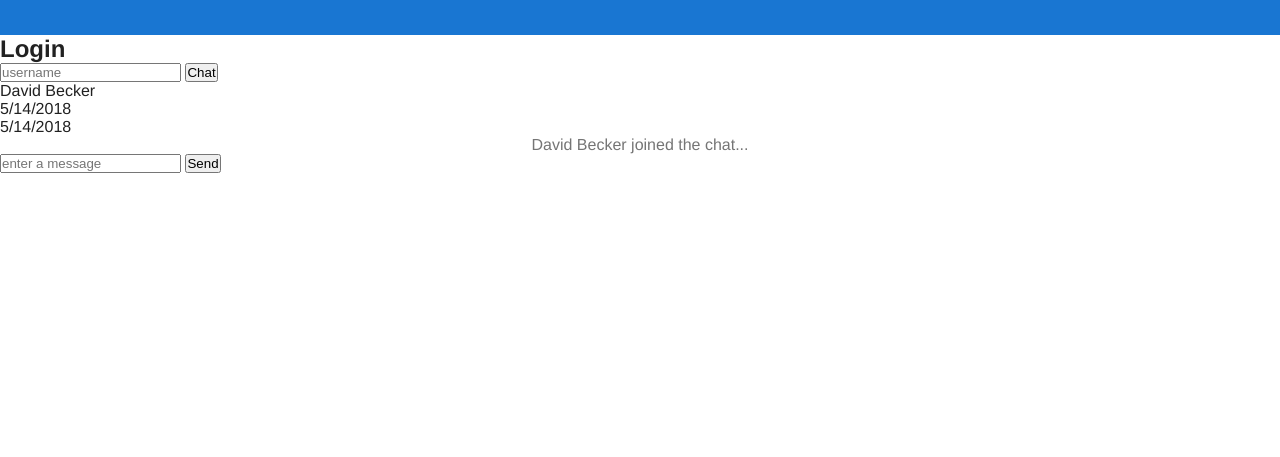
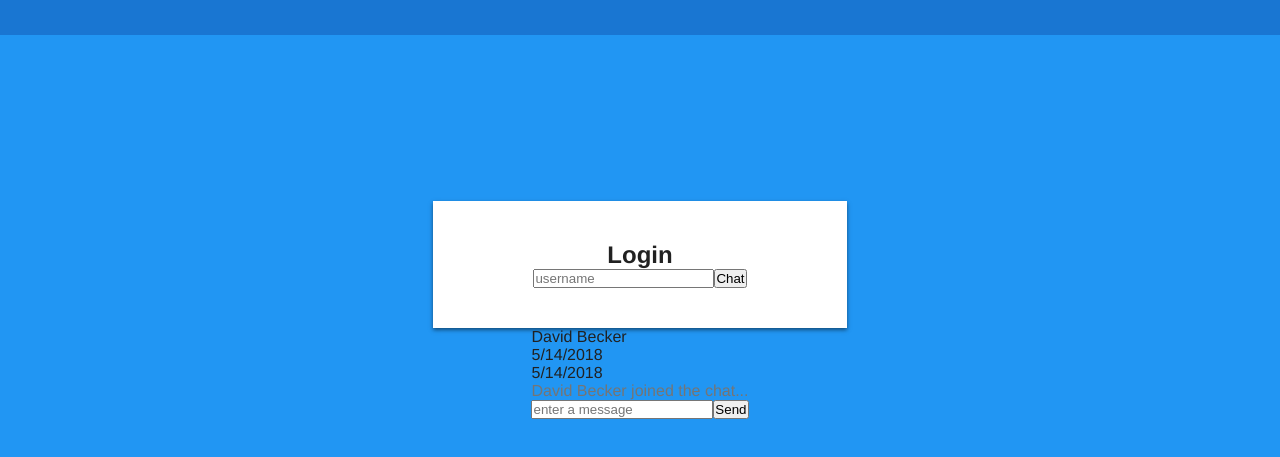
Before and after one commit to Meepedy/socketio-chat, a plain HTML site: page index.html in a window 1280 px wide. Shown: the part 115-572 px from the top of the page. Drawn offline with Linux system fonts and the light colour scheme.

Commit message:
styled login form

```diff
--- a/index.html
+++ b/index.html
@@ -20,11 +20,11 @@
       </div>
     </header>
 
-    <div id="mainContent">
+    <div id="mainContent" class="container flex-grow-1 flex-column flex-center">
       <section id="login">
-        <h2>Login</h2>
-        <form action="" id="loginForm">
-          <input type="text" name="username" id="usernameInput" placeholder="username">
+        <h2 class="text-center">Login</h2>
+        <form action="" id="loginForm" class="flex">
+          <input type="text" name="username" class="flex-grow-1" id="usernameInput" placeholder="username">
           <button id="loginBtn">Chat</button>
         </form>
       </section>
@@ -45,8 +45,8 @@
           </div>
           <p class="secondary-text text-center">David Becker joined the chat...</p>
         </div>
-        <form id="messageForm">
-          <input type="text" name="message" id="messageInput" placeholder="enter a message">
+        <form id="messageForm" class="flex">
+          <input type="text" name="message" class="flex-grow-1" id="messageInput" placeholder="enter a message">
           <button>Send</button>
         </form>
 
--- a/main.css
+++ b/main.css
@@ -88,3 +88,18 @@ header {
 header .container {
   height: 100%;
 }
+
+#appContainer {
+  height: 100vh;
+  width: 100vw;
+  background-color: var(--primary-blue);
+}
+
+/* Login Form */
+
+#login {
+  background: white;
+  padding: 40px 100px;
+  box-shadow: 0 2px 4px rgba(0,0,0,0.5);
+  margin-top: -100px;
+}
```
